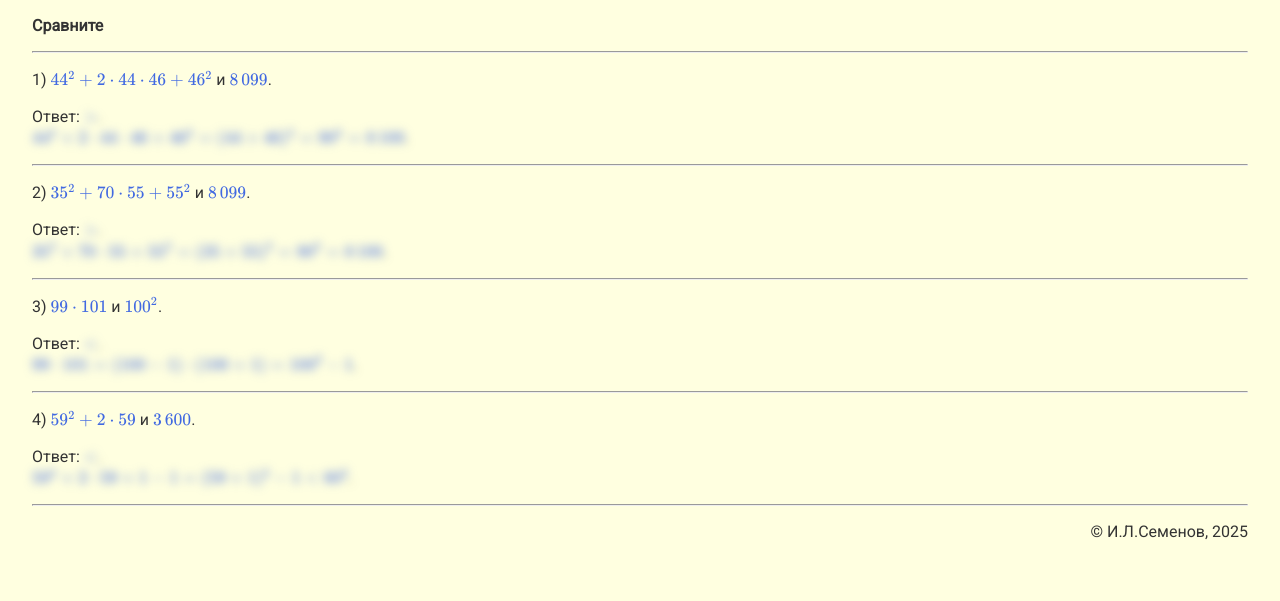
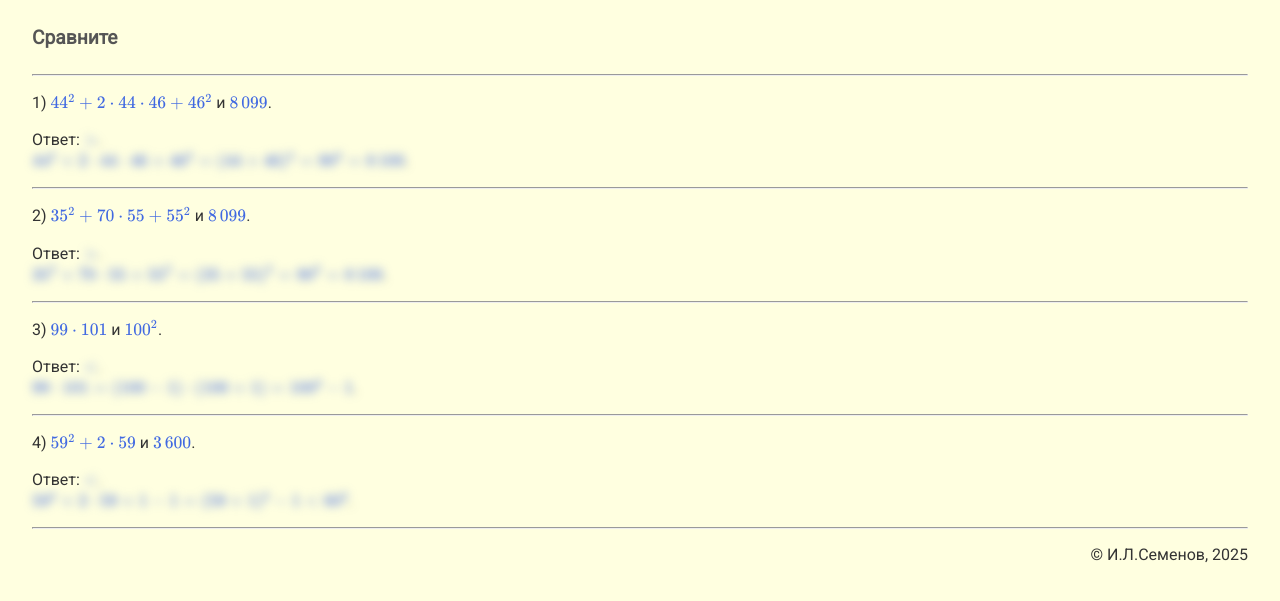
Before and after one commit to igorlsemenov/math, a Jekyll site: the page built from алгебра/7/ф-лы_сокр._умножения/2.md, in a window 1280 px wide. Shown: the top 601 px of the page. Built offline with Jekyll 4.4.1, drawn with Linux system fonts in a browser that asks for light colours.

Commit message:
Update 2.md

```diff
--- a/алгебра/7/ф-лы_сокр._умножения/2.md
+++ b/алгебра/7/ф-лы_сокр._умножения/2.md
@@ -3,7 +3,7 @@ layout: default
 title: Сравните
 ---
 
-**Сравните**
+#### Сравните
 
 --- ---
 
```
